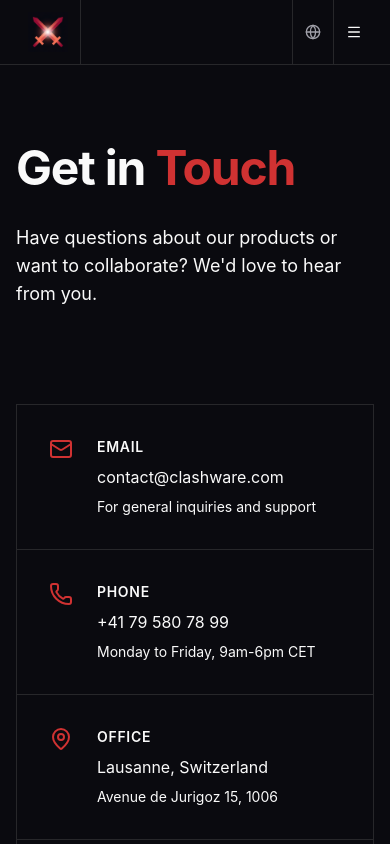
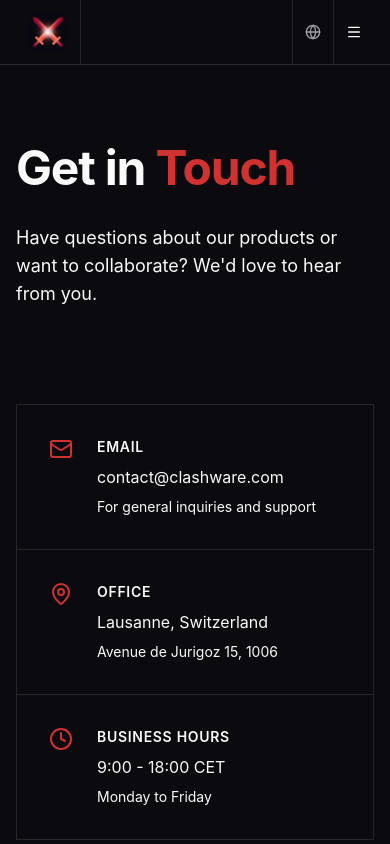
Before and after one commit to clashware/portfolio, a Next.js app: page /en/contact in a window 390 px wide. Shown: the top 844 px of the page. Built offline with nearby package versions, Linux system fonts and the light colour scheme.

Commit message:
Contact: remove the phone number (departing associate's line); email stays the only public channel (page, 4 locales, llms.txt)

```diff
--- a/app/[locale]/contact/page.tsx
+++ b/app/[locale]/contact/page.tsx
@@ -3,7 +3,7 @@ import { getTranslations } from "next-intl/server";
 import PageLayout from "@/components/layout/PageLayout";
 import { buildPageMetadata, buildPageJsonLd } from "@/lib/seo";
 import JsonLd from "@/components/seo/JsonLd";
-import { Mail, Phone, MapPin, Clock } from "lucide-react";
+import { Mail, MapPin, Clock } from "lucide-react";
 
 export async function generateMetadata({
   params,
@@ -33,13 +33,6 @@ export default async function ContactPage({
       value: "contact@clashware.com",
       href: "mailto:contact@clashware.com",
       description: t("email.description"),
-    },
-    {
-      icon: Phone,
-      title: t("phone.title"),
-      value: "+41 79 580 78 99",
-      href: "tel:+41795807899",
-      description: t("phone.description"),
     },
     {
       icon: MapPin,
--- a/messages/de.json
+++ b/messages/de.json
@@ -135,10 +135,6 @@
     "email": {
       "title": "E-Mail",
       "description": "Für allgemeine Anfragen und Support"
-    },
-    "phone": {
-      "title": "Telefon",
-      "description": "Montag bis Freitag, 9-18 Uhr MEZ"
     },
     "office": {
       "title": "Büro",
--- a/messages/en.json
+++ b/messages/en.json
@@ -135,10 +135,6 @@
     "email": {
       "title": "Email",
       "description": "For general inquiries and support"
-    },
-    "phone": {
-      "title": "Phone",
-      "description": "Monday to Friday, 9am-6pm CET"
     },
     "office": {
       "title": "Office",
--- a/messages/fr.json
+++ b/messages/fr.json
@@ -135,10 +135,6 @@
     "email": {
       "title": "Email",
       "description": "Pour les demandes générales et le support"
-    },
-    "phone": {
-      "title": "Téléphone",
-      "description": "Du lundi au vendredi, 9h-18h CET"
     },
     "office": {
       "title": "Bureau",
--- a/messages/it.json
+++ b/messages/it.json
@@ -135,10 +135,6 @@
     "email": {
       "title": "Email",
       "description": "Per richieste generali e supporto"
-    },
-    "phone": {
-      "title": "Telefono",
-      "description": "Da lunedì a venerdì, 9-18 CET"
     },
     "office": {
       "title": "Ufficio",
```
Also changed, not shown: public/llms.txt.
